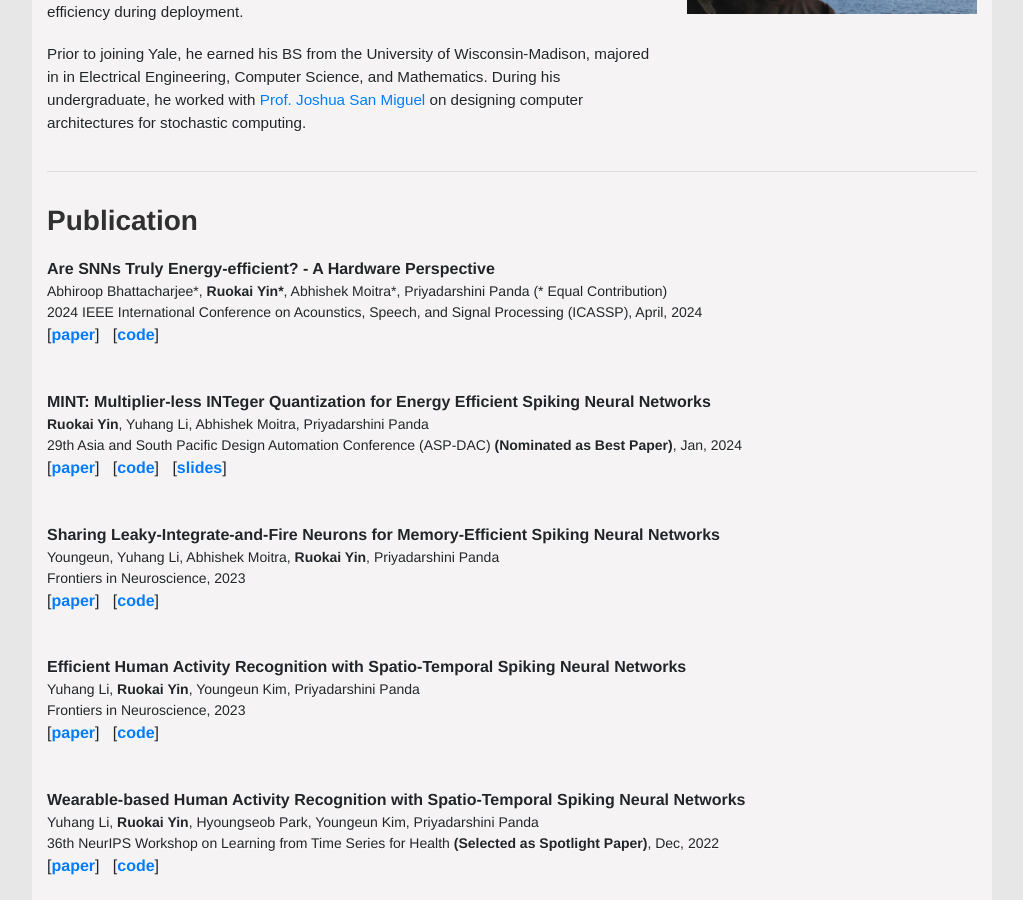
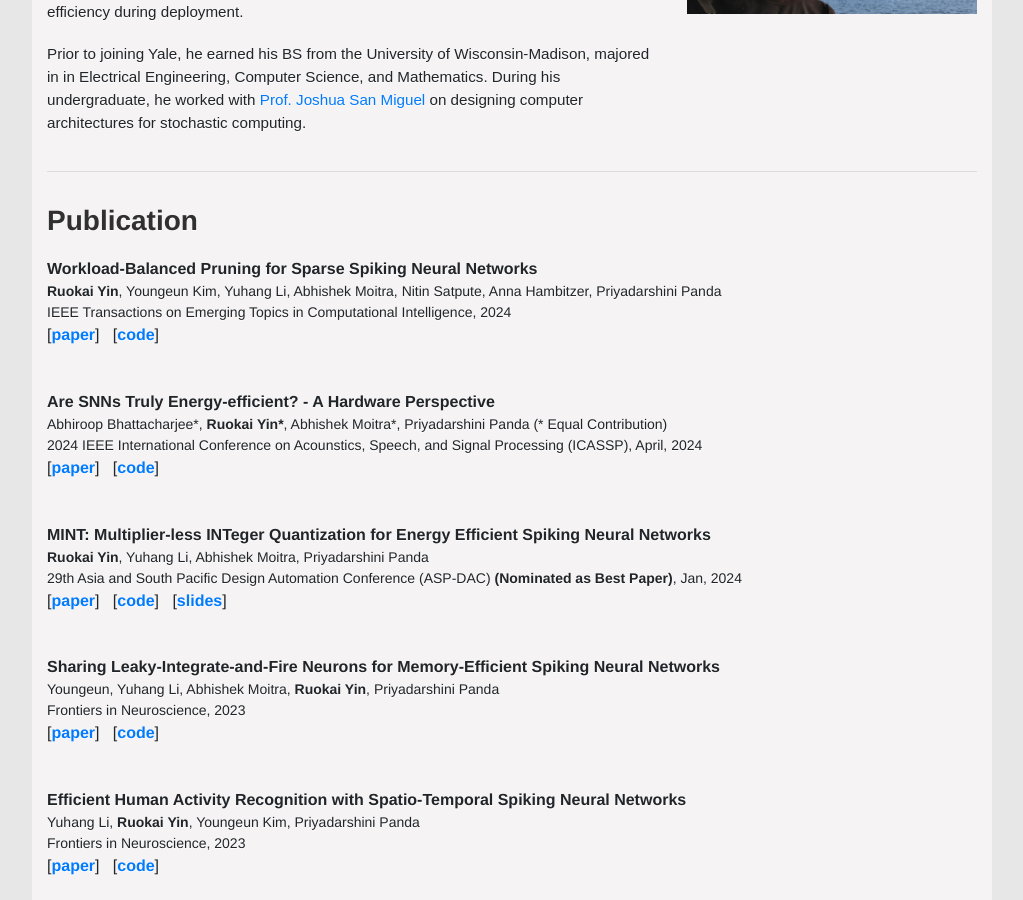
Before and after one commit to RuokaiYin/RuokaiYin.github.io, a Jekyll site: the page built from index.html, in a window 1280 px wide and 900 px high, scrolled down 483 px. Shown: the whole window, without its empty margins (128-1151 px from the left). Built offline with Jekyll 4.4.1, drawn with Linux system fonts in a browser that asks for light colours.

Commit message:
add paper

```diff
--- a/_data/publications.yml
+++ b/_data/publications.yml
@@ -1,3 +1,16 @@
+- title: "Workload-Balanced Pruning for Sparse Spiking Neural Networks"
+  author: >
+    <b>Ruokai Yin</b>, Youngeun Kim, Yuhang Li, Abhishek Moitra, Nitin Satpute, Anna Hambitzer, Priyadarshini Panda
+  booktitle: IEEE Transactions on Emerging Topics in Computational Intelligence
+  year: 2024
+  month:
+  address:
+  publisher: IEEE
+  conference: N
+  file: uticket.pdf
+  code: https://github.com/RuokaiYin/u-Ticket
+  pre: N
+
 - title: "Are SNNs Truly Energy-efficient? - A Hardware Perspective"
   author: >
     Abhiroop Bhattacharjee*, <b>Ruokai Yin*</b>, Abhishek Moitra*, Priyadarshini Panda (* Equal Contribution)
```
Also changed, not shown: 1 other file.
